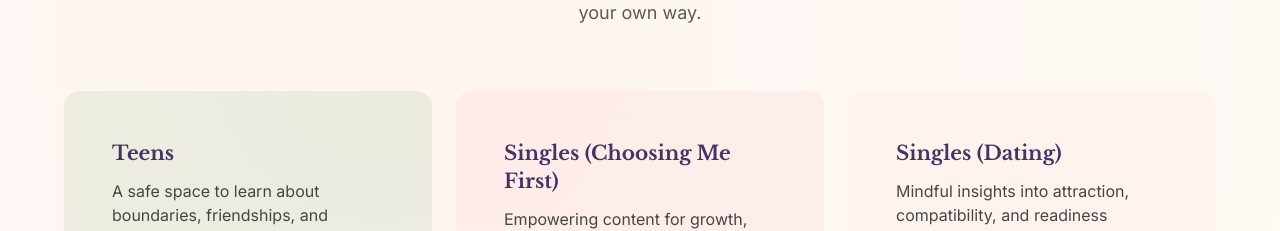
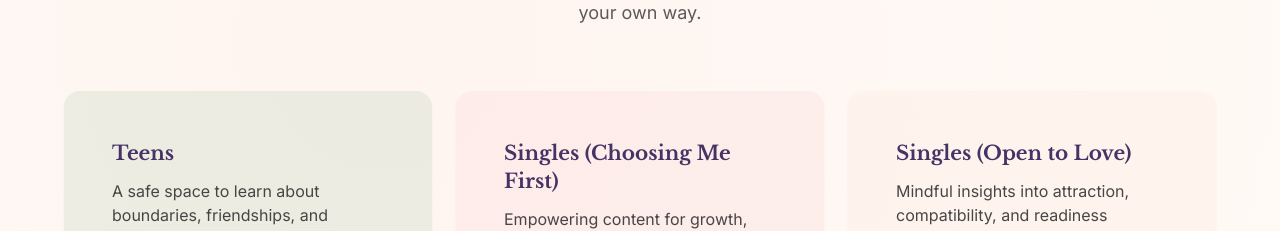
Before and after one commit to Rukky-baby/blooming-path-design, a React (Vite) app: page / in a window 1280 px wide. Shown: the part 1660-1891 px from the top of the page. Built offline with nearby package versions, Linux system fonts and the light colour scheme.

Commit message:
Refactor: Update user types in WhyJoinSection
The "Singles (Dating)" user type was changed to "Singles (Open to Love)" in the WhyJoinSection component.

```diff
--- a/src/components/WhyJoinSection.tsx
+++ b/src/components/WhyJoinSection.tsx
@@ -13,7 +13,7 @@ const userTypes = [
     color: "bg-bloom-rose/20",
   },
   {
-    type: "Singles (Dating)",
+    type: "Singles (Open to Love)",
     benefit: "Mindful insights into attraction, compatibility, and readiness",
     color: "bg-bloom-peach/20",
   },
```
